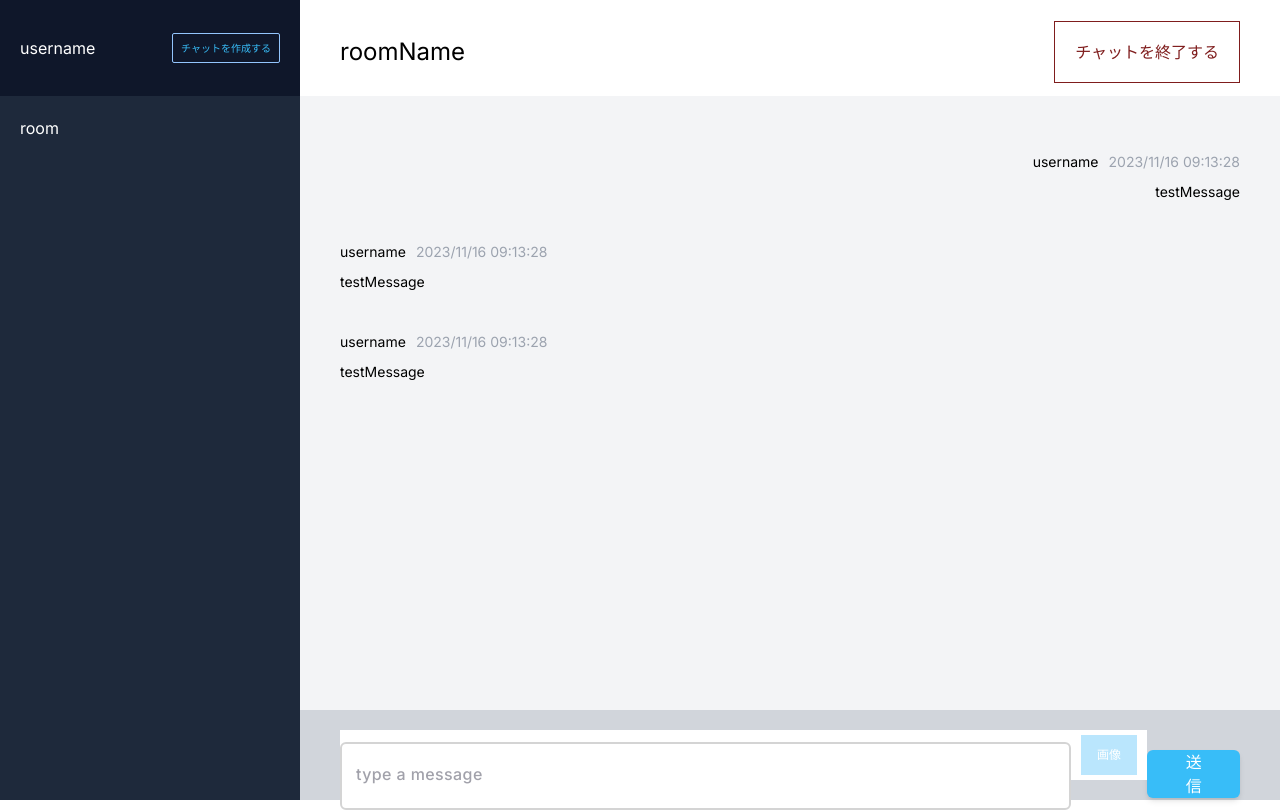
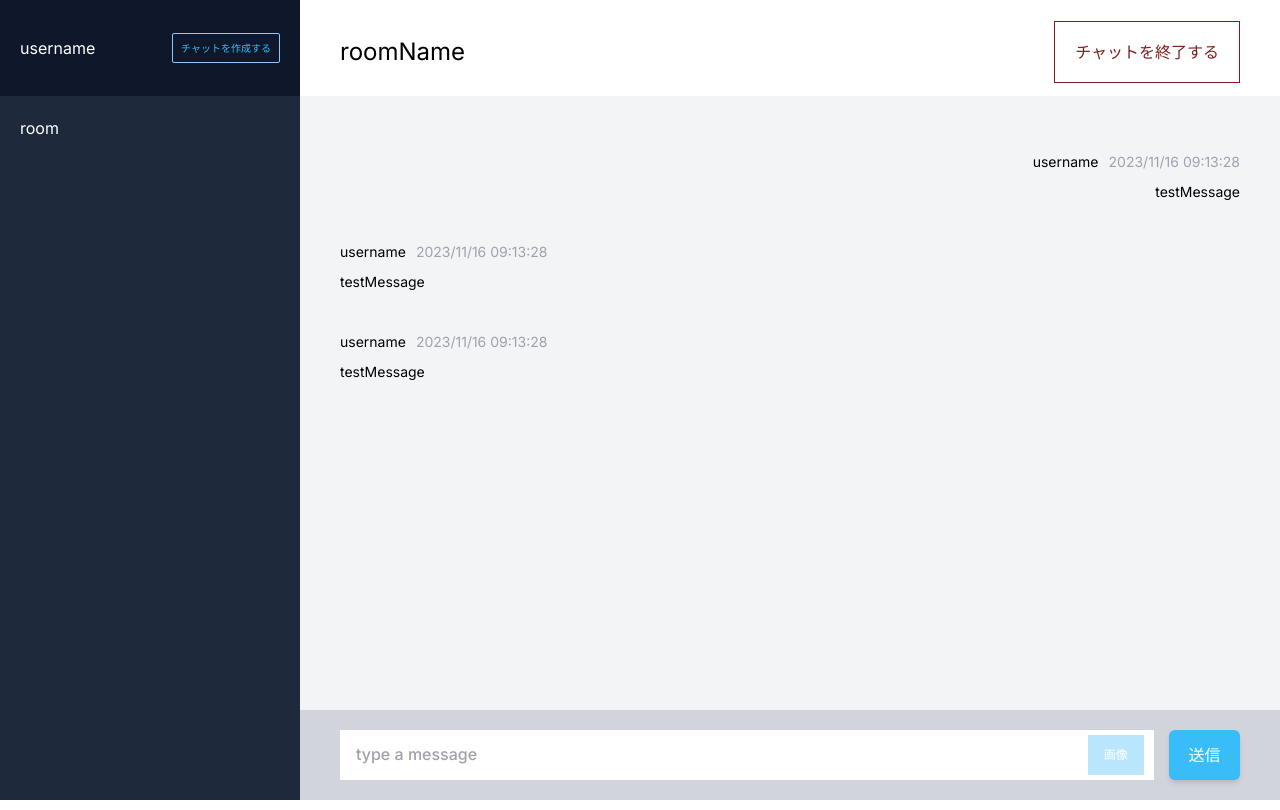
Before and after one commit to sc30gsw/next14-chat-app, a Next.js app: page /rooms/1/messages in a window 1280 px wide. Built offline with nearby package versions, Linux system fonts and the light colour scheme.

Commit message:
💄 チャットページの作成に伴うUIの修正

```diff
--- a/src/components/Button.tsx
+++ b/src/components/Button.tsx
@@ -3,13 +3,18 @@ import React from 'react'
 type ButtonProps = {
   type?: 'reset' | 'button' | 'submit'
   label: string
+  isChat?: boolean
 }
 
-const Button: React.FC<ButtonProps> = ({ type, label }) => {
+const Button: React.FC<ButtonProps> = ({ type, label, isChat }) => {
   return (
     <button
       type={type}
-      className="text-white mt-5 bg-sky-400 h-12 py-0 px-8 rounded-md border-0 text-center shadow-md hover:opacity-70"
+      className={`text-white bg-sky-400 border-0 rounded-md text-center shadow-md hover:opacity-70 ${
+        isChat
+          ? 'text-sm sm:text-base h-[50px] ml-[15px] px-4 sm:w-[75px] w-3/12'
+          : 'mt-5 h-12 px-8'
+      }`}
     >
       {label}
     </button>
--- a/src/components/Input.tsx
+++ b/src/components/Input.tsx
@@ -11,6 +11,7 @@ type InputProps = {
   type?: string
   disabled?: boolean
   required?: boolean
+  isChat?: boolean
 }
 
 type ExtendInputProps<T extends FieldValues> = UseControllerProps<T> &
@@ -23,32 +24,39 @@ const Input = <T extends FieldValues>({
   control,
   disabled,
   required,
+  isChat,
   rules,
 }: ExtendInputProps<T>) => {
   const { field, fieldState } = useController<T>({ name, control, rules })
   const { error } = fieldState
 
   return (
-    <div className="w-full relative my-3 px-0 tracking-wide font-extralight">
+    <>
       <input
         {...field}
         type={type}
         required={required}
         disabled={disabled}
         placeholder=" "
-        className={`peer w-full p-4 pt-6 font-light bg-white border-2 rounded-md outline-none transition disabled:opacity-70 disabled:cursor-not-allowed pl-4 ${
+        className={`peer w-full  font-light bg-white ${
+          isChat
+            ? 'border-0 h-[50px] pl-[10px]'
+            : 'p-4 pt-6 rounded-md  border-2'
+        } outline-none transition disabled:opacity-70 disabled:cursor-not-allowed pl-4 ${
           error ? 'border-red-500' : 'border-neutral-300'
         } ${error ? 'focus:border-red-500' : 'focus:border-black'}`}
       />
       <label
-        className={`absolute font-medium duration-150 transform -translate-y-3 top-5 z-10 origin-[0] left-4 peer-placeholder-shown:scale-100 peer-placeholder-shown:translate-y-0 peer-focus:scale-75 peer-focus:-translate-y-4 ${
+        className={`absolute font-medium duration-150 transform -translate-y-3 ${
+          isChat ? 'top-4 sm:top-3' : 'top-5'
+        } text-xs sm:text-sm md:text-base z-10 origin-[0] left-4 peer-placeholder-shown:scale-100 peer-placeholder-shown:translate-y-0 peer-focus:scale-75 peer-focus:-translate-y-4 ${
           error ? 'text-red-500' : 'text-zinc-400'
         }`}
       >
         {label}
       </label>
       {error && <span className="text-red-500">{error.message}</span>}
-    </div>
+    </>
   )
 }
 
```
